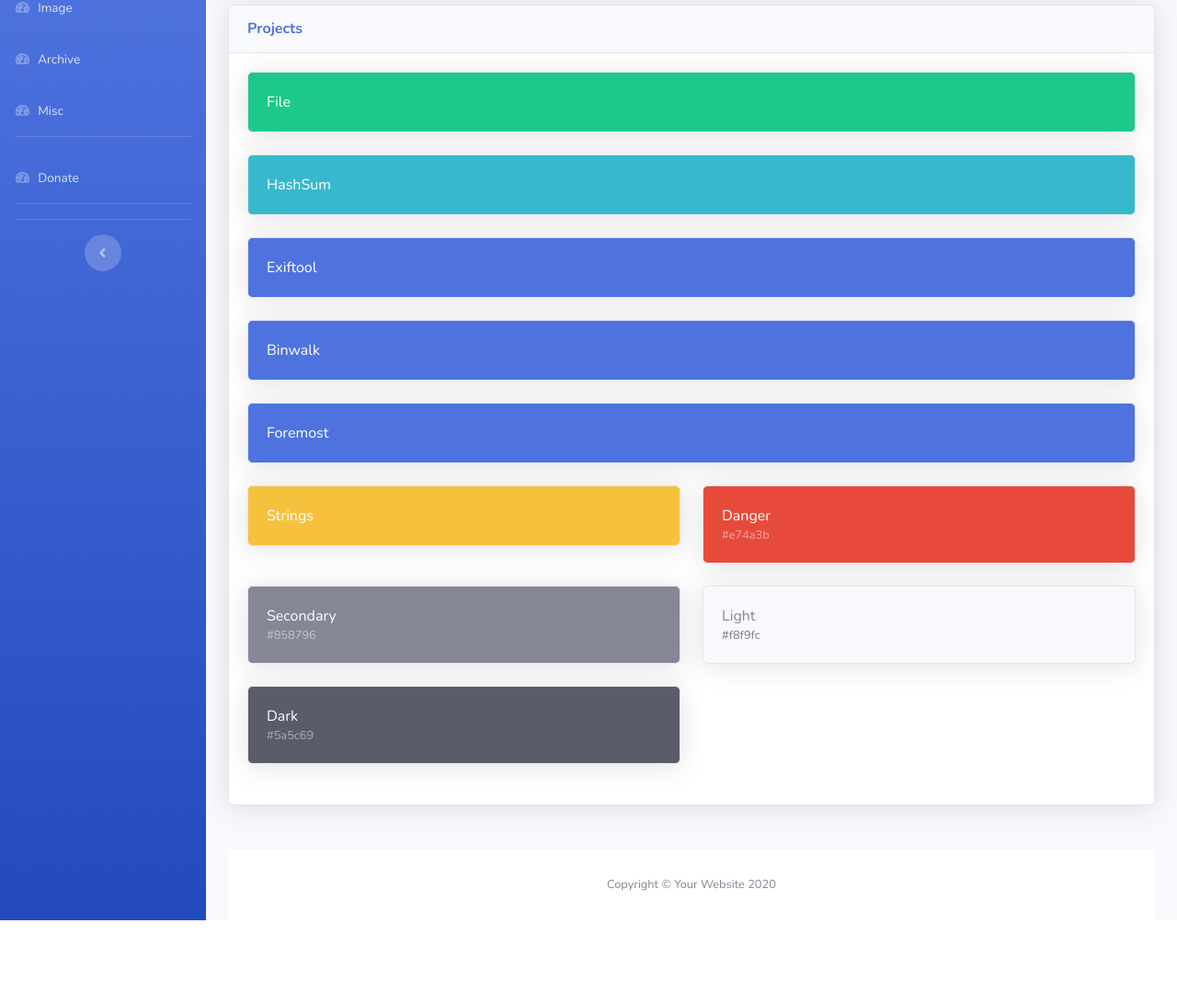
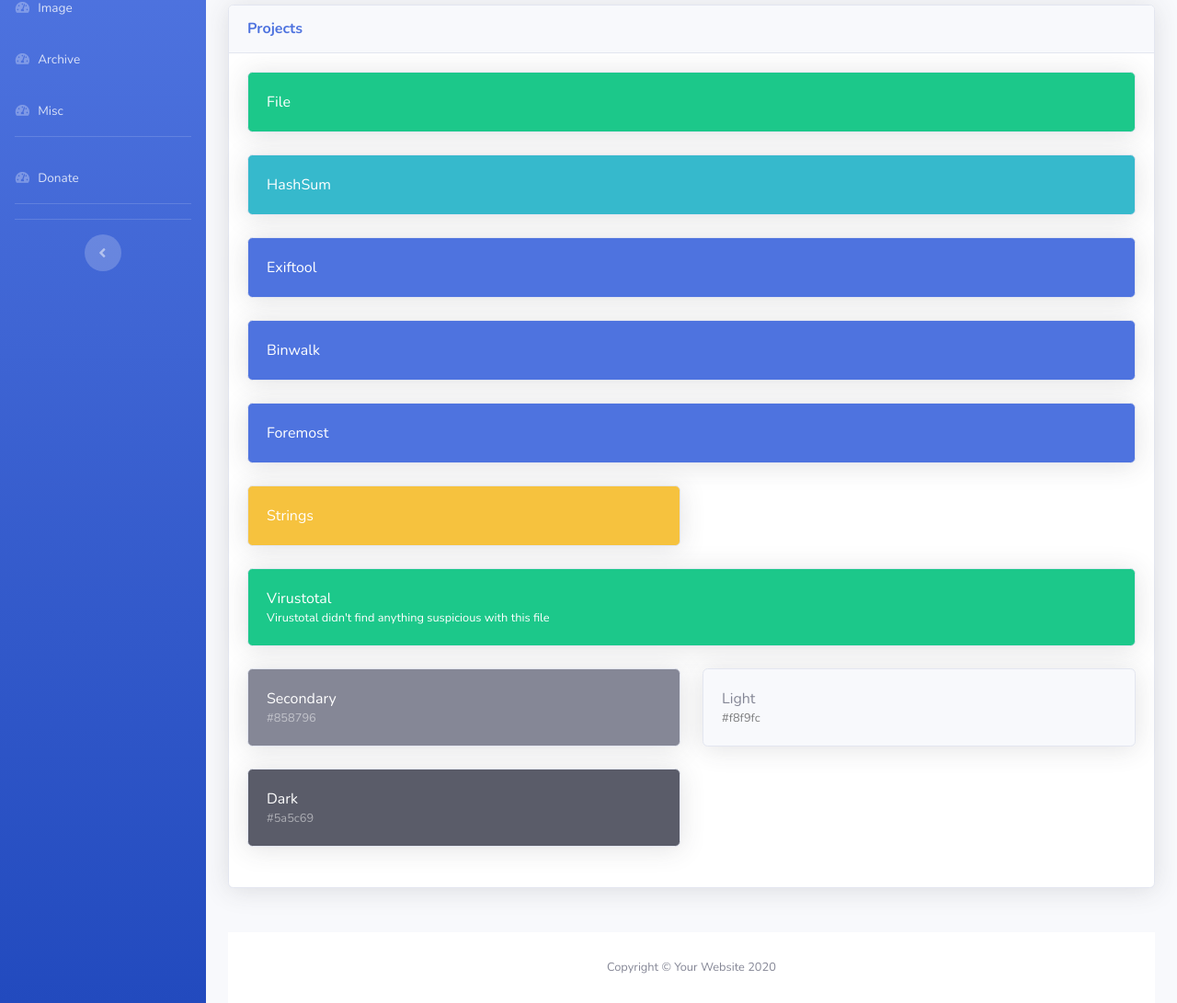
Before and after one commit to Perciva/DragonTools, a Flask app: template templates/index.html in a window 1280 px wide. Shown: the part 147-1238 px from the top of the page at 92% size. Before the commit the page ends 1148 px from the top, so only its background shows below. Run offline with Flask 2, Linux system fonts and the light colour scheme; the template is opened without the code that fills it, so the values that code supplies are empty; some libraries are stand-ins or nearby versions.

Commit message:
bersihin output virustotal

```diff
--- a/templates/index.html
+++ b/templates/index.html
@@ -29,7 +29,6 @@
                             aria-valuenow="20" aria-valuemin="0" aria-valuemax="100"></div>
                     </div>
                     -->
-                    {{ virustotal }}
                     <!--
                     <h4 class="small font-weight-bold">Sales Tracking <span
                             class="float-right">40%</span></h4>
@@ -113,14 +112,27 @@
                                 </div>
                             </div>
                         </div>
-                        <div class="col-lg-6 mb-4">
+                        {% if virustotal[0] > 0 %}
+                        <div class="col-lg-12 mb-4">
                             <div class="card bg-danger text-white shadow">
                                 <div class="card-body">
-                                    Danger
-                                    <div class="text-white-50 small">#e74a3b</div>
+                                    Virustotal
+                                    <div class="text-white-75 small">{{ virustotal[0] }} positives out of {{ virustotal[1] }} total sources</div>
+                                    <div class="text-white-75 small">Sources that says positives: {{ virustotal[3] }}</div>
+                                    <div class="text-white-75 small">Check straight from virustotal: <a href="{{ virustotal[2] }}">click here</a></div>
                                 </div>
                             </div>
                         </div>
+                        {% else %}
+                        <div class="col-lg-12 mb-4">
+                            <div class="card bg-success text-white shadow">
+                                <div class="card-body">
+                                    Virustotal
+                                    <div class="text-white-75 small">Virustotal didn't find anything suspicious with this file</div>
+                                </div>
+                            </div>
+                        </div>
+                        {% endif %}
                         <div class="col-lg-6 mb-4">
                             <div class="card bg-secondary text-white shadow">
                                 <div class="card-body">
```
Also changed, not shown: tools.py (+20 -5 lines).
